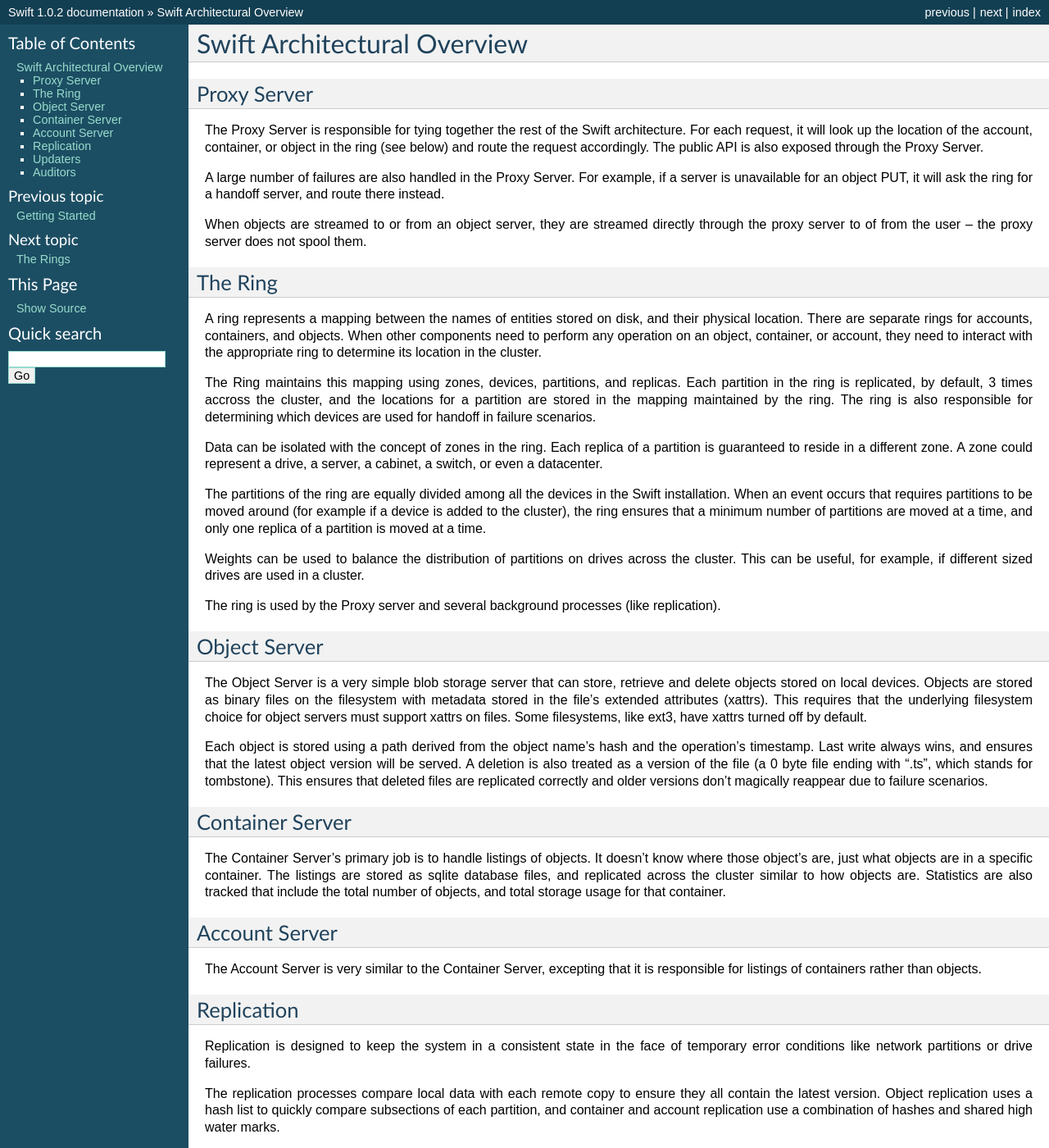
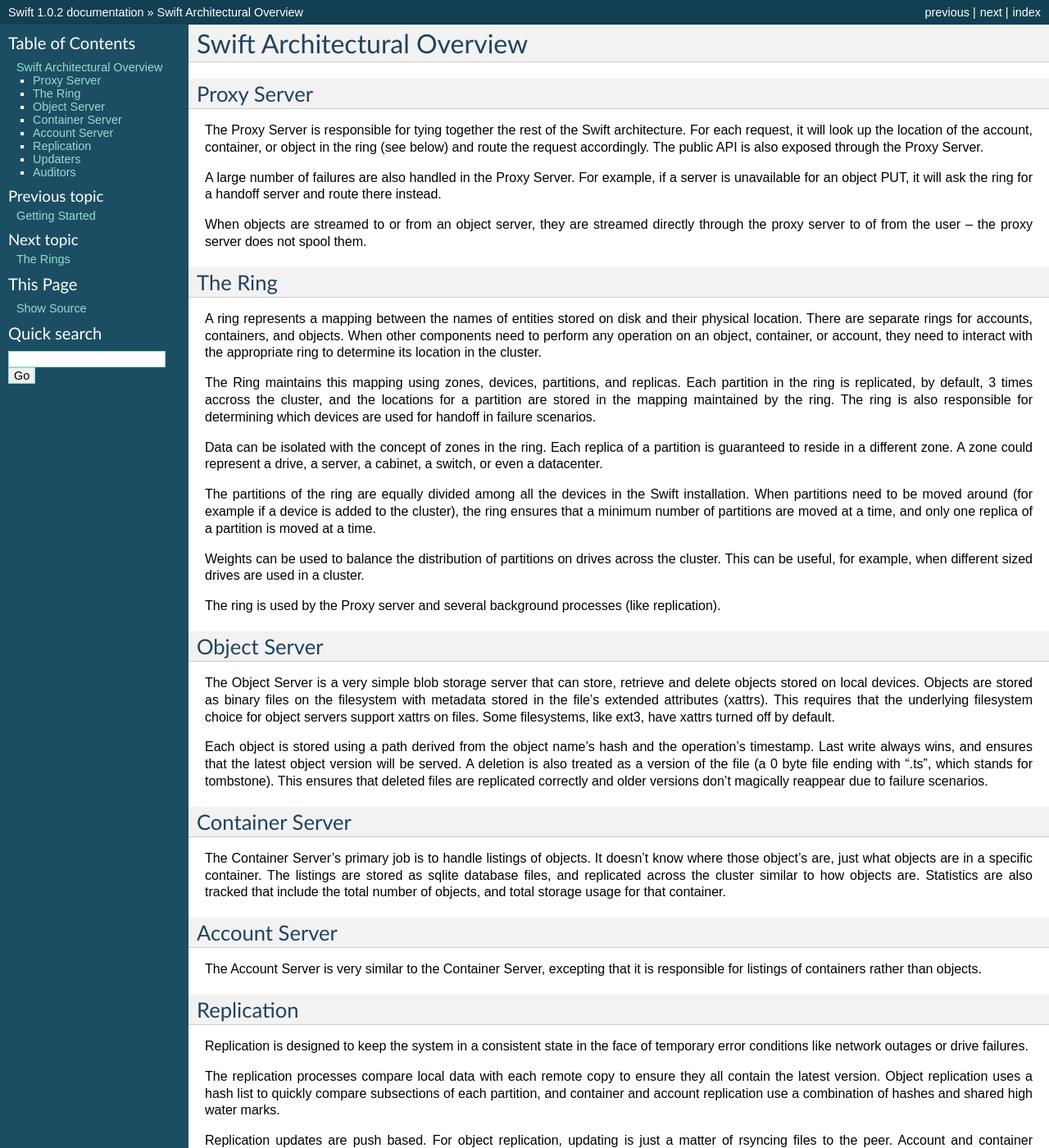
Before and after one commit to openstack/swift, a Sphinx documentation site: the page built from doc/source/overview_architecture.rst, in a window 1280 px wide and 1400 px high. Shown: the whole window at 82% size. Built offline with Sphinx 7.4.7, drawn with Linux system fonts in a browser that asks for light colours.

Commit message:
Made spacing after period consistent throughout, removed a couple of spurious commas

```diff
--- a/doc/source/overview_architecture.rst
+++ b/doc/source/overview_architecture.rst
@@ -13,9 +13,9 @@
 container, or object in the ring (see below) and route the request accordingly.
 The public API is also exposed through the Proxy Server.
 
-A large number of failures are also handled in the Proxy Server.  For
+A large number of failures are also handled in the Proxy Server. For
 example, if a server is unavailable for an object PUT, it will ask the
-ring for a handoff server, and route there instead.
+ring for a handoff server and route there instead.
 
 When objects are streamed to or from an object server, they are streamed
 directly through the proxy server to of from the user -- the proxy server
@@ -25,7 +25,7 @@
 The Ring
 --------
 
-A ring represents a mapping between the names of entities stored on disk, and
+A ring represents a mapping between the names of entities stored on disk and
 their physical location. There are separate rings for accounts, containers, and
 objects. When other components need to perform any operation on an object,
 container, or account, they need to interact with the appropriate ring to
@@ -37,18 +37,18 @@
 by the ring. The ring is also responsible for determining which devices are
 used for handoff in failure scenarios.
 
-Data can be isolated with the concept of zones in the ring.  Each replica
+Data can be isolated with the concept of zones in the ring. Each replica
 of a partition is guaranteed to reside in a different zone. A zone could
 represent a drive, a server, a cabinet, a switch, or even a datacenter.
 
 The partitions of the ring are equally divided among all the devices in the
-Swift installation.  When an event occurs that requires partitions to be
-moved around (for example if a device is added to the cluster), the ring
-ensures that a minimum number of partitions are moved at a time, and only
-one replica of a partition is moved at a time.
+Swift installation. When partitions need to be moved around (for example if a
+device is added to the cluster), the ring ensures that a minimum number of
+partitions are moved at a time, and only one replica of a partition is moved at
+a time.
 
 Weights can be used to balance the distribution of partitions on drives
-across the cluster.  This can be useful, for example, if different sized
+across the cluster. This can be useful, for example, when different sized
 drives are used in a cluster.
 
 The ring is used by the Proxy server and several background processes
@@ -62,24 +62,24 @@
 retrieve and delete objects stored on local devices. Objects are stored
 as binary files on the filesystem with metadata stored in the file's
 extended attributes (xattrs). This requires that the underlying filesystem
-choice for object servers must support xattrs on files. Some filesystems,
+choice for object servers support xattrs on files. Some filesystems,
 like ext3, have xattrs turned off by default.
 
 Each object is stored using a path derived from the object name's hash and
-the operation's timestamp.  Last write always wins, and ensures that the
-latest object version will be served.  A deletion is also treated as a
+the operation's timestamp. Last write always wins, and ensures that the
+latest object version will be served. A deletion is also treated as a
 version of the file (a 0 byte file ending with ".ts", which stands for
-tombstone).  This ensures that deleted files are replicated correctly and
+tombstone). This ensures that deleted files are replicated correctly and
 older versions don't magically reappear due to failure scenarios.
 
 ----------------
 Container Server
 ----------------
 
-The Container Server's primary job is to handle listings of objects.  It
+The Container Server's primary job is to handle listings of objects. It
 doesn't know where those object's are, just what objects are in a specific
-container.  The listings are stored as sqlite database files, and replicated
-across the cluster similar to how objects are.  Statistics are also tracked
+container. The listings are stored as sqlite database files, and replicated
+across the cluster similar to how objects are. Statistics are also tracked
 that include the total number of objects, and total storage usage for that
 container.
 
@@ -95,15 +95,15 @@
 -----------
 
 Replication is designed to keep the system in a consistent state in the face
-of temporary error conditions like network partitions or drive failures.
+of temporary error conditions like network outages or drive failures.
 
 The replication processes compare local data with each remote copy to ensure
 they all contain the latest version. Object replication uses a hash list to
 quickly compare subsections of each partition, and container and account
 replication use a combination of hashes and shared high water marks.
 
-Replication updates are push based.  For object replication, updating is
-just a matter of rsyncing files to the peer.  Account and container
+Replication updates are push based. For object replication, updating is
+just a matter of rsyncing files to the peer. Account and container
 replication push missing records over HTTP or rsync whole database files.
 
 The replicator also ensures that data is removed from the system. When an
@@ -116,9 +116,9 @@
 --------
 
 There are times when container or account data can not be immediately
-updated.  This usually occurs during failure scenarios or periods of high
-load.  If an update fails, the update is queued locally on the filesystem,
-and the updater will process the failed updates.  This is where an eventual
+updated. This usually occurs during failure scenarios or periods of high
+load. If an update fails, the update is queued locally on the filesystem,
+and the updater will process the failed updates. This is where an eventual
 consistency window will most likely come in to play. For example, suppose a
 container server is under load and a new object is put in to the system. The
 object will be immediately available for reads as soon as the proxy server
@@ -137,8 +137,8 @@
 --------
 
 Auditors crawl the local server checking the integrity of the objects,
-containers, and accounts.  If corruption is found (in the case of bit rot,
+containers, and accounts. If corruption is found (in the case of bit rot,
 for example), the file is quarantined, and replication will replace the bad
-file from another replica.  If other errors are found they are logged (for
+file from another replica. If other errors are found they are logged (for
 example, an object's listing can't be found on any container server it
 should be).
```
